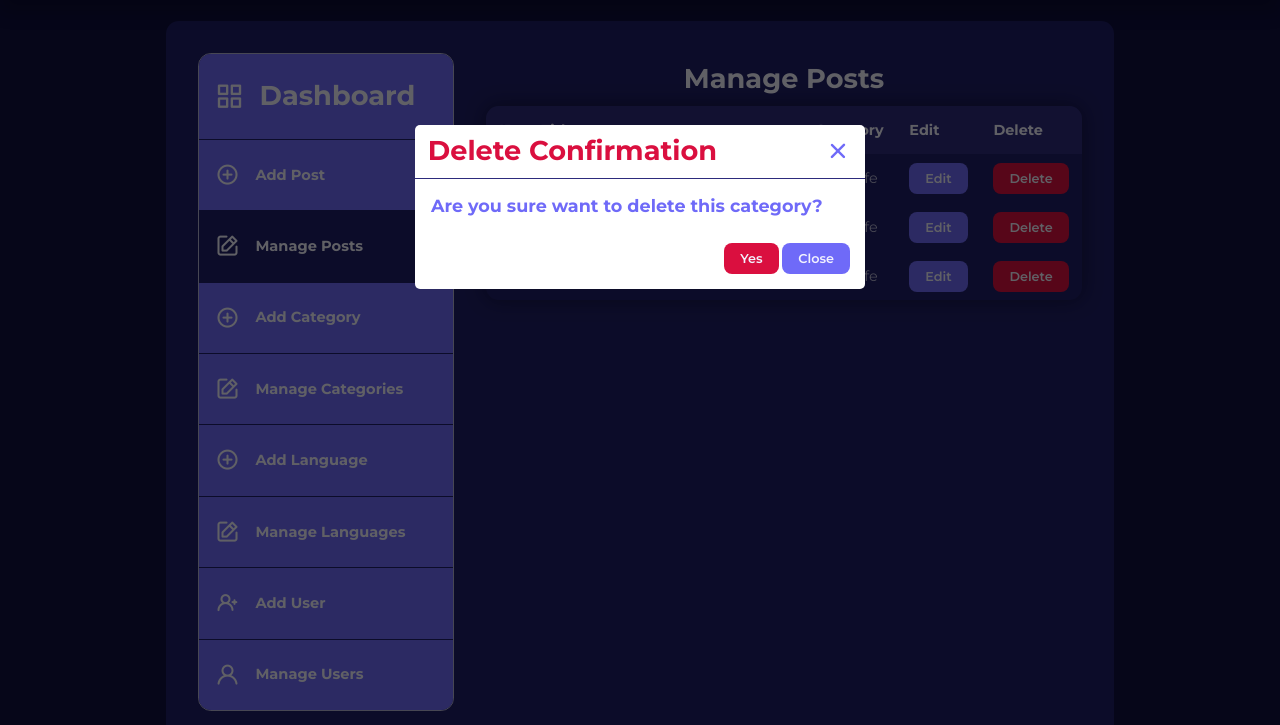
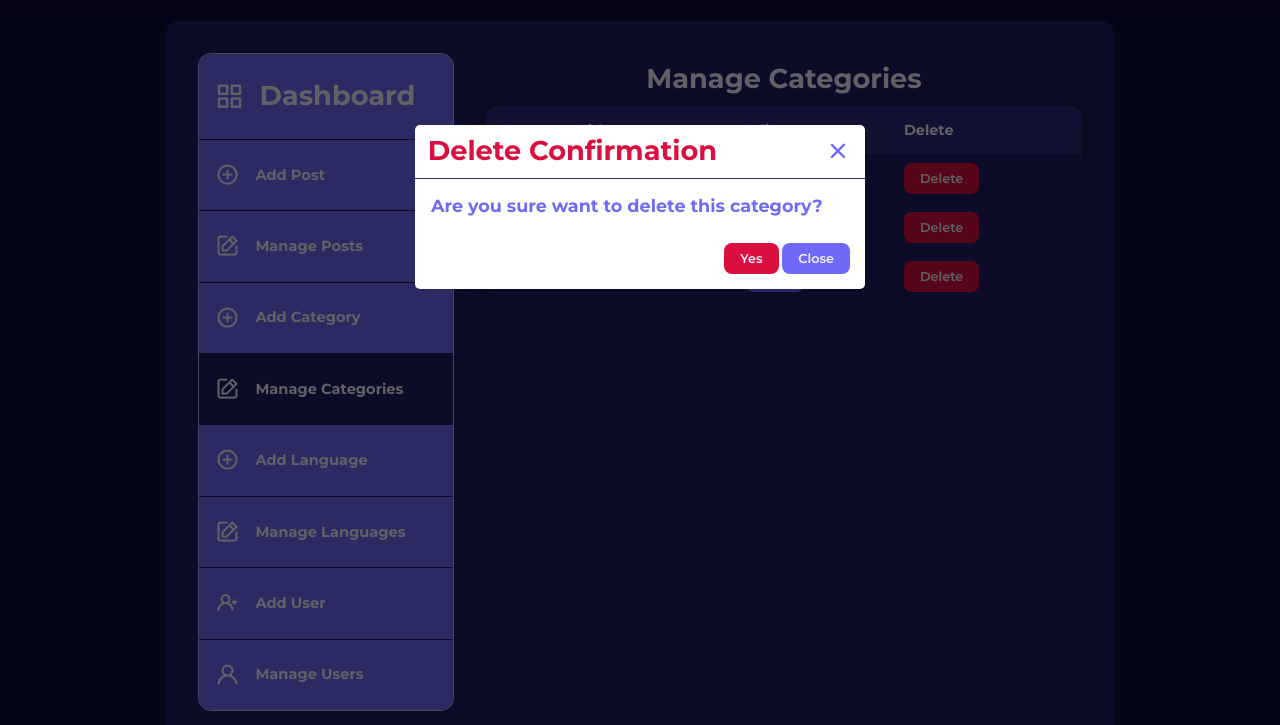
Before and after one commit to manhdino/BlogsIntern, a plain HTML site: page admin/category/delete-category.html in a window 1280 px wide. Shown: the part 75-800 px from the top of the page. Drawn offline with nearby package versions, Linux system fonts and the light colour scheme; files whose address does not match are found by name.

Commit message:
fix link route between html page

```diff
--- a/admin/category/delete-category.html
+++ b/admin/category/delete-category.html
@@ -109,37 +109,37 @@
                             </a>
                         </li>
                         <li>
-                            <a href="./add-post.html">
+                            <a href="../post/add-post.html">
                                 <i class="uil uil-plus-circle"></i>
                                 <h5>Add Post</h5>
                             </a>
                         </li>
                         <li>
-                            <a href="./list-post.html" class="active">
+                            <a href="../post/list-post.html">
                                 <i class="uil uil-edit"></i>
                                 <h5>Manage Posts</h5>
                             </a>
                         </li>
                         <li>
-                            <a href="../category/add-category.html">
+                            <a href="./add-category.html">
                                 <i class="uil uil-plus-circle"></i>
                                 <h5>Add Category</h5>
                             </a>
                         </li>
                         <li>
-                            <a href="../category/list-category.html">
+                            <a href="./list-category.html" class="active">
                                 <i class="uil uil-edit"></i>
                                 <h5>Manage Categories</h5>
                             </a>
                         </li>
                         <li>
-                            <a href="list-post.html">
+                            <a href="delete-category.html">
                                 <i class="uil uil-plus-circle"></i>
                                 <h5>Add Language</h5>
                             </a>
                         </li>
                         <li>
-                            <a href="list-post.html">
+                            <a href="delete-category.html">
                                 <i class="uil uil-edit"></i>
                                 <h5>Manage Languages</h5>
                             </a>
@@ -160,14 +160,13 @@
                 </aside>
                 <div class="dashboard__table">
                     <div class="form__title">
-                        <h2>Manage Posts</h2>
+                        <h2>Manage Categories</h2>
                     </div>
                     <table>
                         <thead>
                             <tr>
                                 <th>ID</th>
                                 <th>Title</th>
-                                <th>Category</th>
                                 <th>Edit</th>
                                 <th>Delete</th>
                             </tr>
@@ -175,25 +174,21 @@
                         <tbody>
                             <tr>
                                 <td>1</td>
-                                <td>Thế giới động vật hết sức tuyệt vời</td>
                                 <td>Wild Life</td>
-                                <td> <a href="./edit-post.html" class="btn">Edit</a></td>
-                                <td><a href="./delete-post.html" class="btn danger">Delete</a></td>
+                                <td> <a href="./edit-category.html" class="btn">Edit</a></td>
+                                <td><a href="./delete-category.html" class="btn danger">Delete</a></td>
                             </tr>
                             <tr>
                                 <td>2</td>
-                                <td>Thế giới động vật hết sức tuyệt vời</td>
                                 <td>Wild Life</td>
-                                <td> <a href="./edit-post.html" class="btn">Edit</a></td>
-                                <td><a href="./delete-post.html" class="btn danger">Delete</a></td>
+                                <td> <a href="./edit-category.html" class="btn">Edit</a></td>
+                                <td><a href="./delete-category.html" class="btn danger">Delete</a></td>
                             </tr>
                             <tr>
                                 <td>3</td>
-                                <td>Thế giới động vật hết sức tuyệt vời</td>
                                 <td>Wild Life</td>
-                                <td> <a href="./edit-post.html" class="btn">Edit</a></td>
-                                <td><a href="./delete-post.html" class="btn danger">Delete</a></td>
-
+                                <td> <a href="./edit-category.html" class="btn">Edit</a></td>
+                                <td><a href="./delete-category.html" class="btn danger">Delete</a></td>
                             </tr>
                         </tbody>
                     </table>
```
Also changed, not shown: admin/category/edit-category.html (+1 -1 lines), admin/post/edit-post.html (+1 -1 lines), home/index.html (+0 -4 lines).
